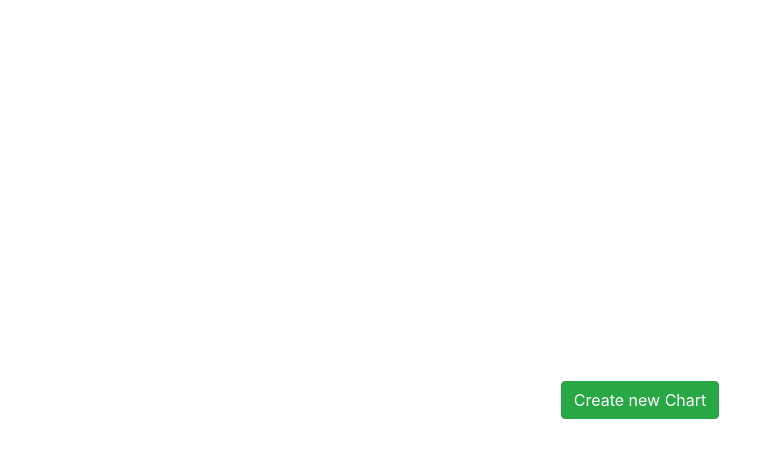
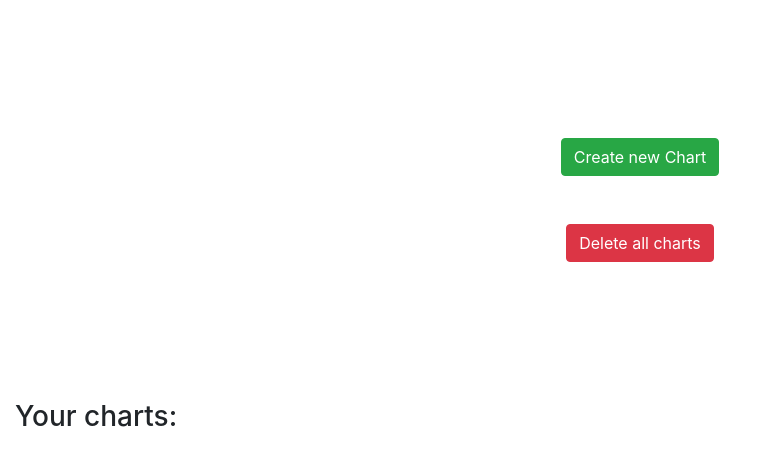
Before and after one commit to rocknrollman1989/vue-konvaJs, a Vue app: page / in a window 1280 px wide. Shown: the top 466 px of the page, without its empty margins (0-767 px from the left). Built offline with nearby package versions, Linux system fonts and the light colour scheme; what vue-konva would draw is missing.

Commit message:
adding load function1

```diff
--- a/src/App.vue
+++ b/src/App.vue
@@ -8,7 +8,8 @@
 import ChartsPage from '@/views/ChartsPage.vue';
 import StartPage from '@/views/StartPage.vue';
 import CreateChartModal from '@/components/modals/CreateChartModal.vue';
-import { rectanglesDataObject, eventBus } from '@/helpers';
+import { rectanglesDataObject, eventBus, } from '@/helpers';
+import { deleteAllCharts } from '@/helpers/storageControlFunc';
 
 
 export default {
@@ -16,16 +17,34 @@ export default {
   data() {
     return {
       createChartProcess: false,
+      isLoadingData: false,
+
     };
   },
   created() {
     eventBus.$on('chartProcess', process => {
       this.createChartProcess = process;
+    });
+    eventBus.$on('deleteAllCharts', () => {
+      deleteAllCharts();
+    });
+    eventBus.$on('loadChart', (chart) => {
+      rectanglesDataObject.id = chart.id;
+      rectanglesDataObject.chartsDataArray = chart.chartsDataArray;
+      rectanglesDataObject.amountOfRectangles = chart.amountOfRectangles;
+      this.isLoadingData = true;
+      this.isLoadingData = false;
     })
+  },
+  beforeDestroy() {
+    eventBus.$off('chartProcess');
+    eventBus.$off('deleteAllCharts');
+    eventBus.$off('loadChart');
   },
   computed: {
     typeOfComponent() {
       if (this.createChartProcess) return CreateChartModal;
+      if (this.isLoadingData) return ChartsPage;
       if (rectanglesDataObject.chartsDataArray && rectanglesDataObject.chartsDataArray.length) return ChartsPage;
       return StartPage;
     }
--- a/src/components/header/HeaderSection.vue
+++ b/src/components/header/HeaderSection.vue
@@ -3,6 +3,7 @@
     <b-button variant="primary" @click="saveChartToStorage">Save my chart</b-button>
     <b-button variant="primary" @click="openModalToLoad">Load another chart</b-button>
     <b-button variant="primary" @click="createNewChart">Create a new chart</b-button>
+    <b-button variant="danger" @click="deleteAllCharts">Delete all charts</b-button>
   </header>
 </template>
 
@@ -25,6 +26,9 @@ export default {
     openModalToLoad() {
       eventBus.$emit('openLoadModal', true);
     },
+    deleteAllCharts() {
+      eventBus.$emit('deleteAllCharts');
+    }
   },
 };
 </script>
--- a/src/components/modals/ChartsListToLoad.vue
+++ b/src/components/modals/ChartsListToLoad.vue
@@ -10,7 +10,15 @@
 
       <template slot="default">
         <b-list-group>
-          <b-list-group-item v-for="chart in chartsStore" :key="chart.id">{{chartsStore}}</b-list-group-item>
+          <b-list-group-item
+          v-for="(chart, key, index) in chartsStore"
+          :key="key"
+          class="chart__list"
+          @click="loadChart(chart)"
+          >
+            <span>{{index + 1}}.</span>
+            {{key}}
+          </b-list-group-item>
         </b-list-group>
       </template>
 
@@ -39,7 +47,6 @@ import { chartsStore } from '@/helpers/storageControlFunc';
     },
     mounted() {
       this.$root.$on('bv::modal::show', () => {
-        console.log("!!!", chartsStore)
         this.chartsStore = chartsStore;
       })
     },
@@ -50,6 +57,19 @@ import { chartsStore } from '@/helpers/storageControlFunc';
       returnToMainPage() {
         this.modalShow = false;
       },
+      loadChart(chart) {
+        rectanglesDataObject.id = chart.id;
+        rectanglesDataObject.chartsDataArray = chart.chartsDataArray;
+        rectanglesDataObject.amountOfRectangles = chart.amountOfRectangles;
+        this.modalShow = false;
+      }
     },
   }
 </script>
+
+<style>
+ .chart__list:hover {
+   background: #c9c4c633;
+   cursor: pointer;
+ }
+</style>
--- a/src/helpers/index.js
+++ b/src/helpers/index.js
@@ -1,7 +1,7 @@
 import Vue from 'vue';
 
 
-export const rectanglesDataObject = {
+export let rectanglesDataObject = {
   amountOfRectangles: null,
   chartsDataArray: [],
 }
--- a/src/helpers/storageControlFunc.js
+++ b/src/helpers/storageControlFunc.js
@@ -15,6 +15,11 @@ export const saveChart = () => {
   localStorage.setItem('charts', JSON.stringify(chartsStore));
 };
 
+export const deleteAllCharts = () => {
+  localStorage.removeItem('charts');
+  chartsStore = {};
+};
+
 const generateIdForObject = () => {
   if (!chartsStore || !Object.keys(chartsStore).length) return getRandomNumber();
   let idToReturn = null;
@@ -24,4 +29,5 @@ const generateIdForObject = () => {
   return idToReturn ||  getRandomNumber();
 };
 
+
 initChartsStore();
--- a/src/views/StartPage.vue
+++ b/src/views/StartPage.vue
@@ -1,19 +1,50 @@
 <template>
-  <b-container fluid class="h-100">
-    <div class="d-flex justify-content-center align-items-center h-100" >
-      <b-button variant="success" @click="createNewChart">Create new Chart</b-button>
+  <b-container fluid class="h-50">
+    <div class="d-flex flex-column justify-content-center align-items-center h-100" >
+      <b-button variant="success" @click="createNewChart" class="mb-5">Create new Chart</b-button>
+      <b-button variant="danger" @click="deleteAllCharts">Delete all charts</b-button>
     </div>
+    <diV>
+      <h3>Your charts:</h3>
+      <b-list-group>
+        <b-list-group-item
+        v-for="(chart, key, index) in chartsStore"
+        :key="key"
+        class="chart__list"
+        @click="loadChart(chart)"
+        >
+          <span>{{index + 1}}.</span>
+          {{key}}
+        </b-list-group-item>
+      </b-list-group>
+    </diV>
   </b-container>
 </template>
 
 <script>
-import { eventBus } from '@/helpers';
+import { eventBus, rectanglesDataObject } from '@/helpers';
+import { chartsStore } from '@/helpers/storageControlFunc';
+
 
   export default {
+    data() {
+      return {
+        chartsStore: null,
+      };
+    },
+    mounted() {
+      this.chartsStore = chartsStore;
+    },
     methods: {
       createNewChart() {
         eventBus.$emit('chartProcess', true)
       },
+      deleteAllCharts() {
+        eventBus.$emit('deleteAllCharts');
+      },
+      loadChart(chart) {
+        eventBus.$emit('loadChart', chart);
+      }
     },
   };
 </script>
```
